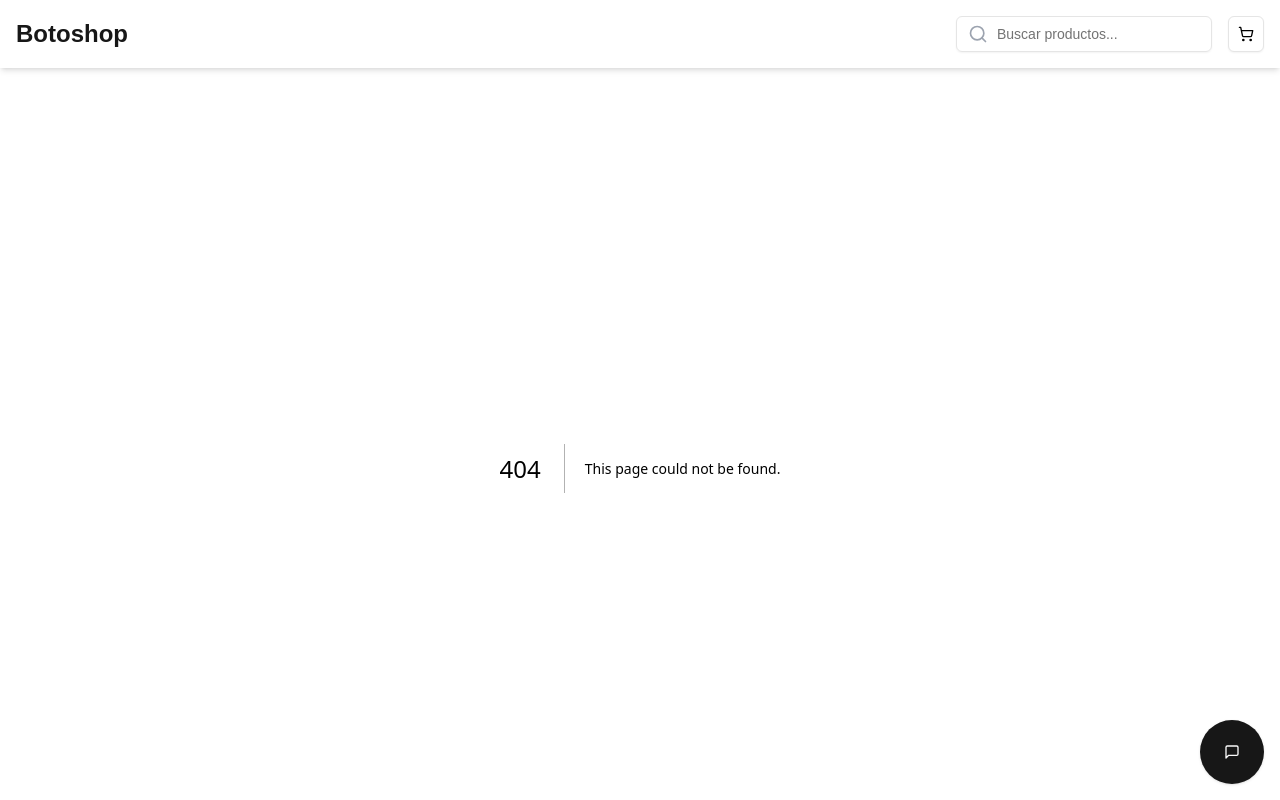
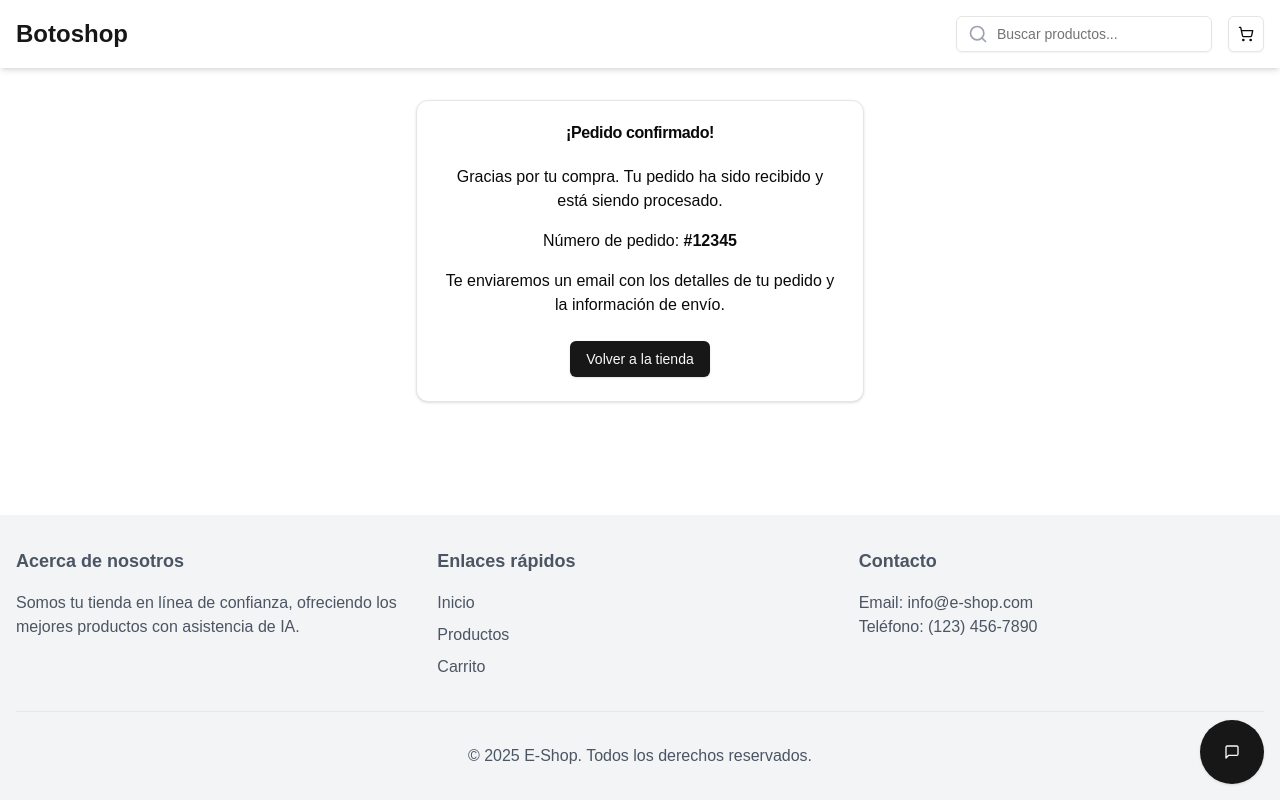
Before and after one commit to Santiago1809/prueba_tecnica_botopia_frontend, a Next.js app: page /confirmation in a window 1280 px wide. Before the commit this address had no page. Shown: the top 800 px of the page. Built offline with nearby package versions, Linux system fonts and the light colour scheme.

Commit message:
Add confirmation page with order details and return button

```diff
--- /dev/null
+++ b/src/app/confirmation/page.tsx
@@ -0,0 +1,39 @@
+import Link from "next/link";
+import { Button } from "@/components/ui/button";
+import {
+  Card,
+  CardContent,
+  CardFooter,
+  CardHeader,
+  CardTitle,
+} from "@/components/ui/card";
+
+export default function ConfirmationPage() {
+  return (
+    <div className="container mx-auto px-4 py-8">
+      <Card className="max-w-md mx-auto">
+        <CardHeader>
+          <CardTitle className="text-center">¡Pedido confirmado!</CardTitle>
+        </CardHeader>
+        <CardContent>
+          <p className="text-center mb-4">
+            Gracias por tu compra. Tu pedido ha sido recibido y está siendo
+            procesado.
+          </p>
+          <p className="text-center mb-4">
+            Número de pedido: <strong>#12345</strong>
+          </p>
+          <p className="text-center">
+            Te enviaremos un email con los detalles de tu pedido y la
+            información de envío.
+          </p>
+        </CardContent>
+        <CardFooter className="flex justify-center">
+          <Button asChild>
+            <Link href="/">Volver a la tienda</Link>
+          </Button>
+        </CardFooter>
+      </Card>
+    </div>
+  );
+}
```
